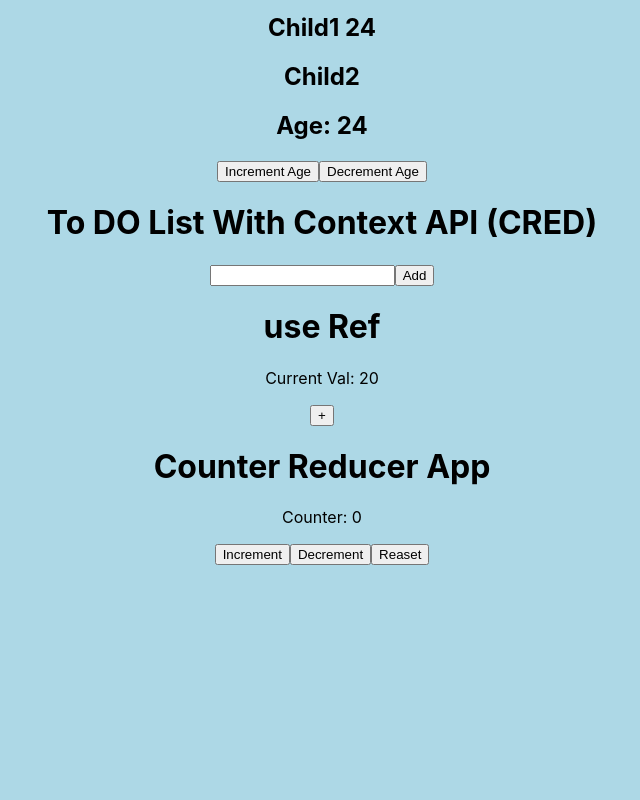
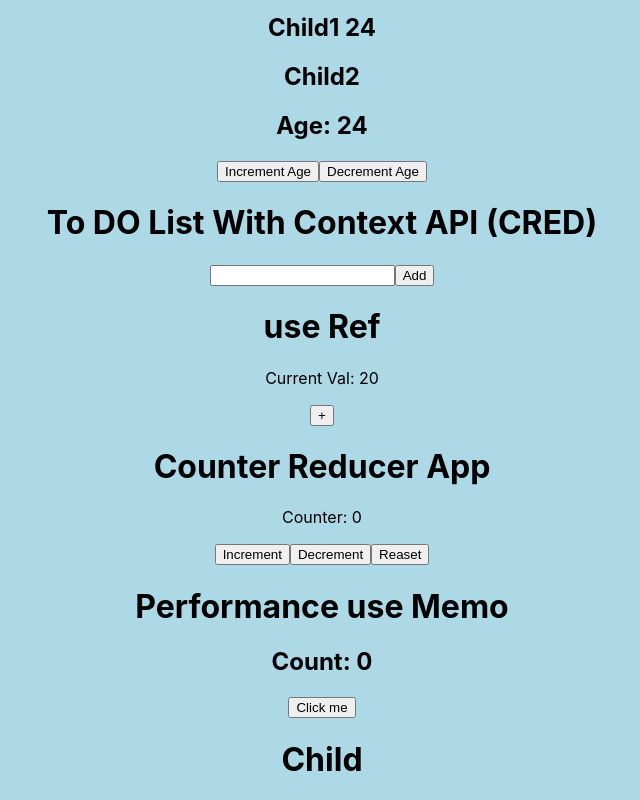
Before and after one commit to Abhishekbtech/ReactNotes, a React (Create React App) app: page / in a window 1280 px wide. Shown: the part 3338-4138 px from the top of the page, without its empty margins (318-958 px from the left). Before the commit the page ends 3903 px from the top, so only its background shows below. Built offline with nearby package versions, Linux system fonts and the light colour scheme.

Commit message:
add use Memo example

```diff
--- a/src/App.js
+++ b/src/App.js
@@ -10,6 +10,7 @@ import LocalStorage from './Component/1.Basic/6.DataStorage/LocalStorage';
 import SessionStorage from './Component/1.Basic/6.DataStorage/SessionStorage';
 import BasicRef from './Component/10.UseRef/1.Basic/BasicRef';
 import CounterReducer from './Component/11.UseReduce/CounterReducer';
+import ParentPer from './Component/12.Performance/1.Re-rendering/1.NoProps/ParentPer';
 import ParentPTC from './Component/2.Communication/1.ParentToChild/ParentPTC';
 import ParentCTP from './Component/2.Communication/2.ChildToParent/ParentCTP';
 import ParentS from './Component/2.Communication/3.Sibling/ParentS';
@@ -66,6 +67,9 @@ function App() {
 
 
       <CounterReducer/>
+
+
+      <ParentPer/>
     </div>
   );
 }
--- a/src/Component/12.Performance/1.Re-rendering/1.NoProps/Parent.js
+++ b/src/Component/12.Performance/1.Re-rendering/1.NoProps/ParentPer.js
@@ -1,12 +1,12 @@
 import React, { useState } from 'react'
 import Child from './Child';
 
-function Parent() {
+function ParentPer() {
     const [count, setCount] = useState(0)
     console.log("parent rendering");
     return (
         <>
-            <h1>Parent</h1>
+            <h1>Performance use Memo</h1>
             <h2>Count: {count}</h2>
             <button onClick={() => setCount((old) => old + 1)}>Click me</button>
             <Child/>
@@ -15,4 +15,4 @@ function Parent() {
     )
 }
 
-export default Parent
+export default ParentPer
```
